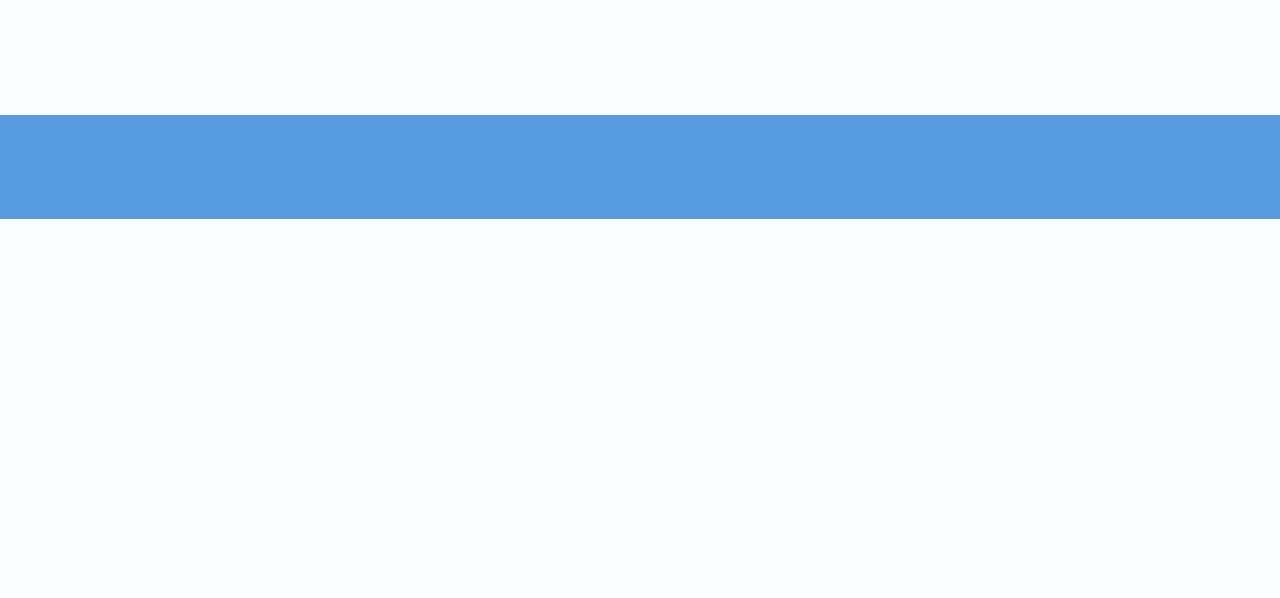
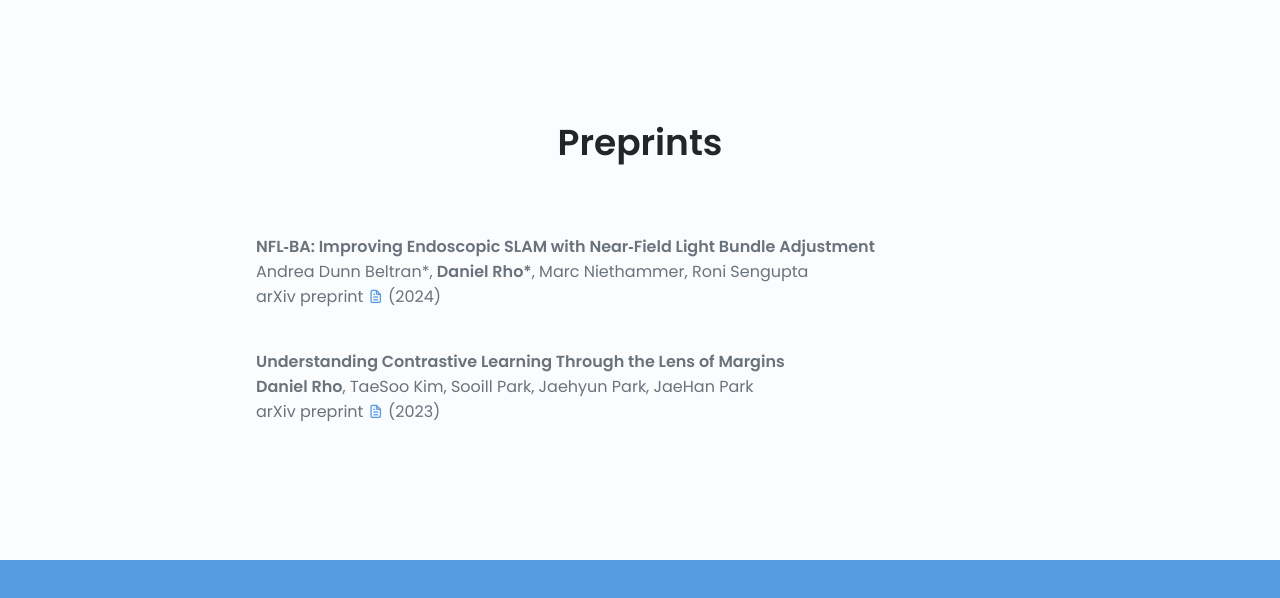
Before and after one commit to daniel03c1/daniel03c1.github.io, a plain HTML site: page index.html in a window 1280 px wide. Shown: the part 2832-3430 px from the top of the page. Before the commit the page ends 3051 px from the top, so only its background shows below. Drawn offline with nearby package versions, Linux system fonts and the light colour scheme.

Commit message:
update CV and website

```diff
--- a/index.html
+++ b/index.html
@@ -349,6 +349,39 @@ Joo Chan Lee, <b>Daniel Rho</b>, Seungtae Nam, Jong Hwan Ko, Eunbyung Park
                 </div>
             </section>
 
+            <!--==================== PREPRINTS ====================-->
+            <section class="publication section" id="preprints">
+                <h2 class="section__title">Preprints</h2>
+                <span class="section__subtitle"></span>
+
+                <div class="about__container container grid">
+                    <!-- You can add an image here if desired -->
+                    <div class="about__data">
+                        <p class="publication__data">
+                            <b>NFL‑BA: Improving Endoscopic SLAM with Near‑Field Light Bundle Adjustment</b>
+                            <br>
+                            Andrea Dunn Beltran*, <b>Daniel Rho*</b>, Marc Niethammer, Roni Sengupta
+                            <br>
+                            arXiv preprint
+                            <a href="https://arxiv.org/abs/2412.13176" target="_blank" class="publication-icon">
+                                <i class="uil uil-file-alt"></i>
+                            </a> (2024)
+                        </p>
+
+                        <p class="publication__data">
+                            <b>Understanding Contrastive Learning Through the Lens of Margins</b>
+                            <br>
+                            <b>Daniel Rho</b>, TaeSoo Kim, Sooill Park, Jaehyun Park, JaeHan Park
+                            <br>
+                            arXiv preprint
+                            <a href="https://arxiv.org/abs/2306.11526" target="_blank" class="publication-icon">
+                                <i class="uil uil-file-alt"></i>
+                            </a> (2023)
+                        </p>
+                    </div>
+                </div>
+            </section>
+
             <!--==================== CONTACT ME ====================-->
             <!-- <section class="contact section" id="contact">
 
```
Also changed, not shown: 1 other file.
